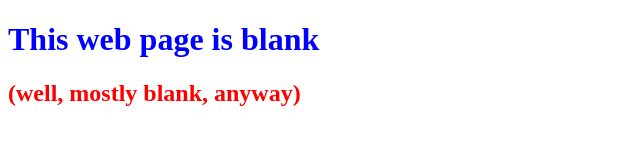
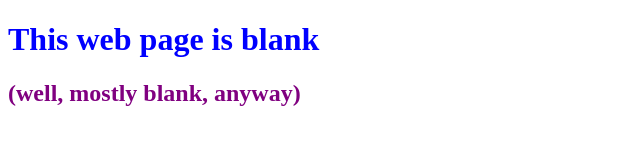
Before and after one commit to kamthong/0main_openSAP_repo, a plain HTML site: page index.html in a window 1280 px wide. Shown: the whole page, without its empty margins (0-640 px from the left). Drawn offline with Linux system fonts and the light colour scheme.

Commit message:
changed 2nd header color to purple

```diff
--- a/index.html
+++ b/index.html
@@ -6,7 +6,7 @@
 	</head>
 	<body>
 		<h1 style='color: blue'>This web page is blank</h1>
-		<h2 style='color: red'>(well, mostly blank, anyway)</h2>
+		<h2 style='color: purple'>(well, mostly blank, anyway)</h2>
 	</body>
 
 </html>
```
